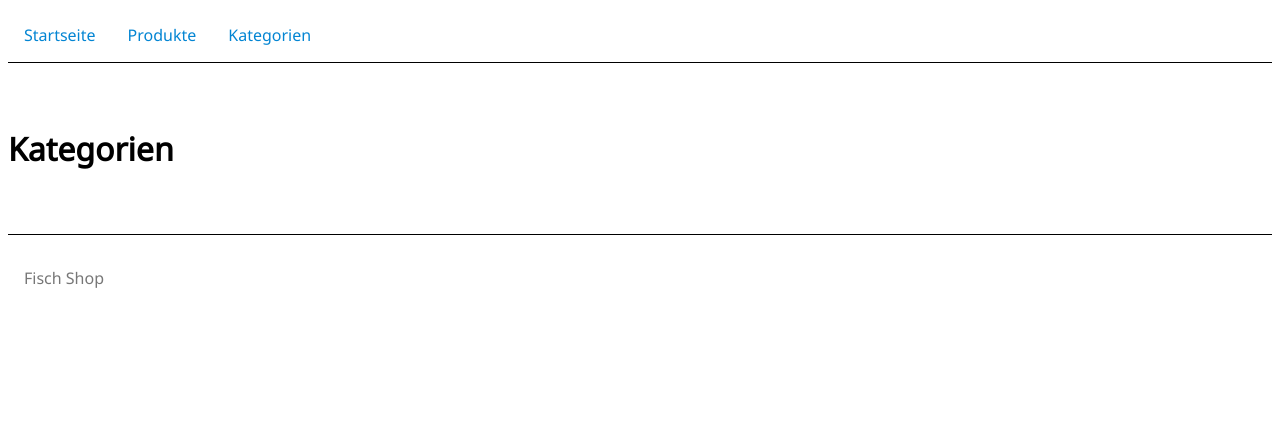
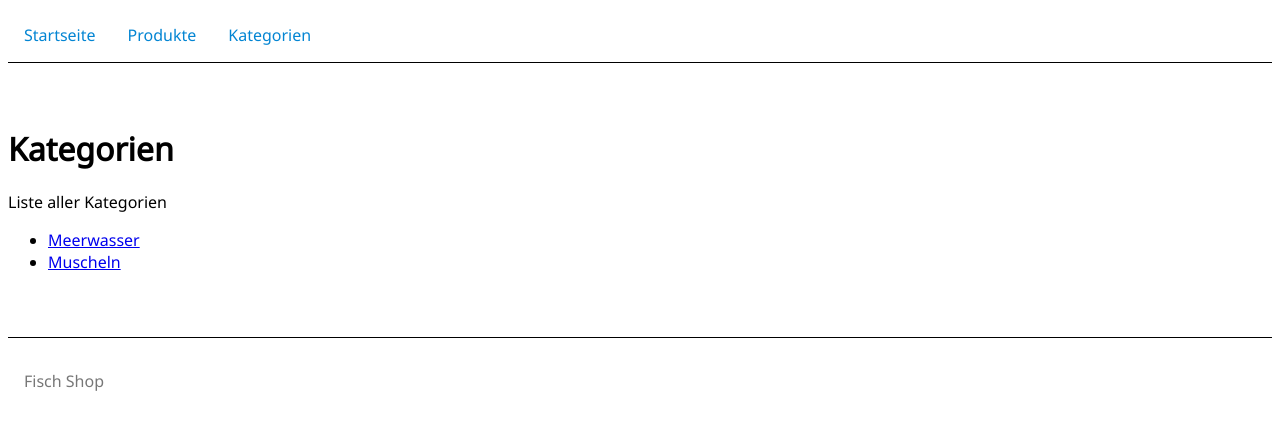
Before and after one commit to aclaes/nf-bo-web-22-1-fish-shop, a Next.js app: page /categories in a window 1280 px wide. Shown: the top 430 px of the page. Built offline with nearby package versions, Linux system fonts and the light colour scheme.

Commit message:
Add routes and links

```diff
--- /dev/null
+++ b/pages/404.js
@@ -0,0 +1,3 @@
+export default function Error404() {
+  return <h1>Seite nicht gefunden</h1>;
+}
--- a/pages/categories.js
+++ b/pages/categories.js
@@ -1,4 +1,5 @@
 import Head from 'next/head';
+import Link from 'next/link';
 
 export default function Categories() {
   return (
@@ -7,6 +8,19 @@ export default function Categories() {
         <title>Alle Kategorien</title>
       </Head>
       <h1>Kategorien</h1>
+      <p>Liste aller Kategorien</p>
+      <ul>
+        <li>
+          <Link href="/category/meerwasser">
+            <a>Meerwasser</a>
+          </Link>
+        </li>
+        <li>
+          <Link href="/category/muscheln">
+            <a>Muscheln</a>
+          </Link>
+        </li>
+      </ul>
     </>
   );
 }
--- a/src/components/Header.js
+++ b/src/components/Header.js
@@ -1,13 +1,20 @@
 import StyledHeader from './ui/StyledHeader';
 import StyledNavigation from './ui/StyledNavigation';
+import Link from 'next/link';
 
 export default function Header() {
   return (
     <StyledHeader>
       <StyledNavigation>
-        <a>Startseite</a>
-        <a>Produkte</a>
-        <a>Kategorien</a>
+        <Link href="/">
+          <a>Startseite</a>
+        </Link>
+        <Link href="/products">
+          <a>Produkte</a>
+        </Link>
+        <Link href="/categories">
+          <a>Kategorien</a>
+        </Link>
       </StyledNavigation>
     </StyledHeader>
   );
```
Also changed, not shown: pages/category/[id].js (added, +8 -0 lines), pages/product/[id].js (added, +8 -0 lines), pages/products.js (+13 -0 lines).
